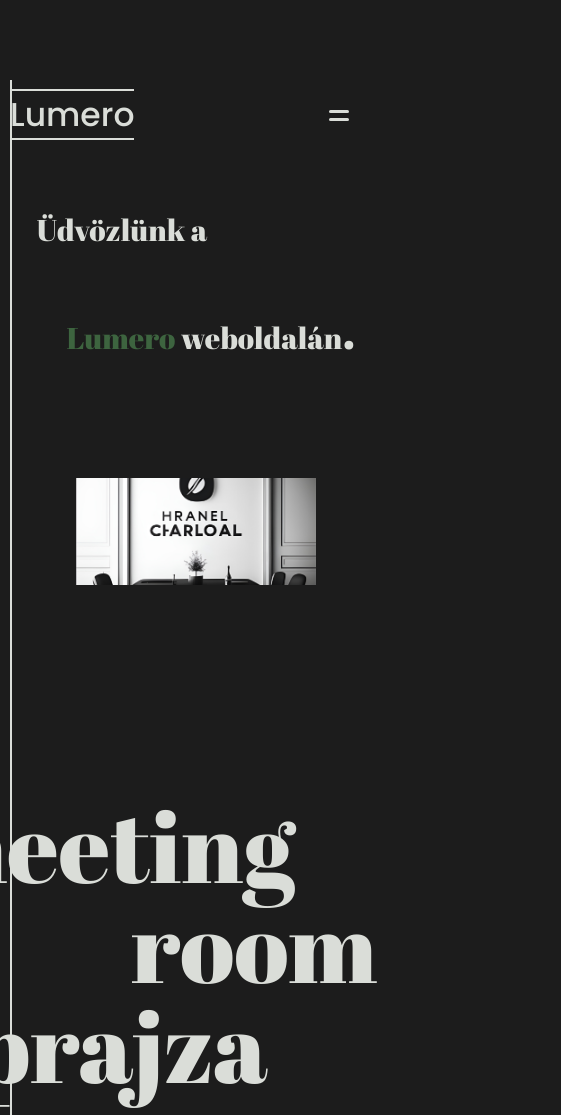
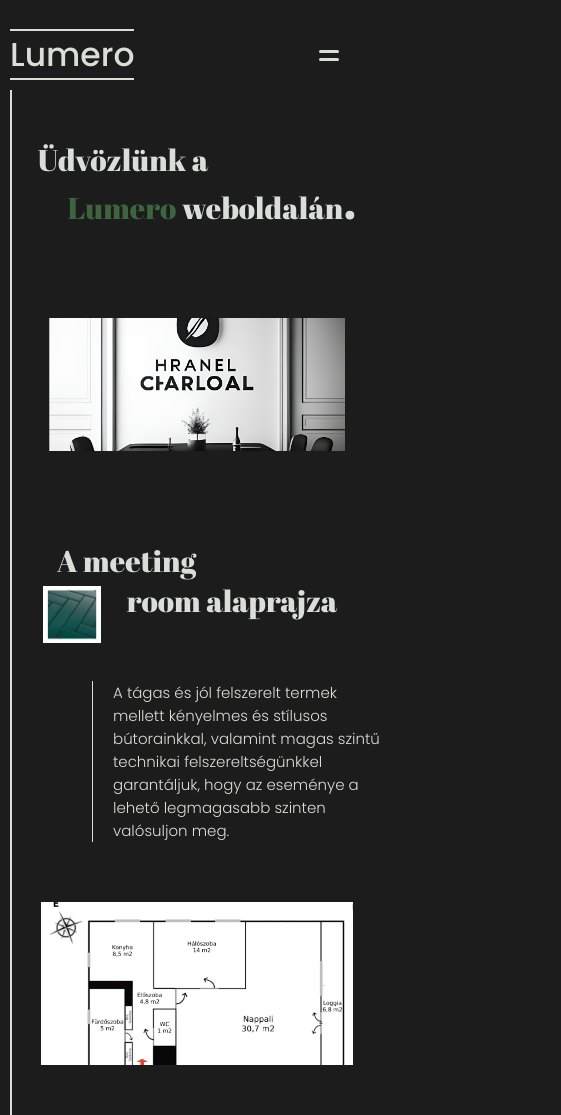
Before and after one commit to AkosVendler/Lumero, a plain HTML site: page index.html in a window 390 px wide. Shown: the top 1115 px of the page, 561 px wide, since content can reach past the window. Drawn offline with Linux system fonts and the light colour scheme.

Commit message:
Add files via upload

```diff
--- a/app.js
+++ b/app.js
@@ -1,7 +1,14 @@
-const menuHamburger = document.querySelector("#btn")
-const navLinks = document.querySelector(".nav-links")
-
+const menuHamburger = document.querySelector("#btn");
+const navLinks = document.querySelector(".nav-links");
+const body = document.querySelector("body");
+const list = document.querySelector(".nav-links a");
 
 menuHamburger.addEventListener('click',() => {
-    navLinks.classList.toggle('mobile-menu')
-})
+    navLinks.classList.toggle('mobile-menu');
+    body.style.overflowY = "hidden";
+});
+
+list.addEventListener('click', () => {
+    body.style.overflowY = "scroll";
+    navLinks.classList.remove('mobile-menu');
+} )
--- a/style.css
+++ b/style.css
@@ -121,7 +121,6 @@ body {
     content: "";
     width: 100%;
     height: 100%;
-    box-sizing: border-box;
     border-left: var(--fg) 2px solid;
 }
 
@@ -177,6 +176,57 @@ body {
     margin-bottom: 130px;
 }
 
+@media only screen and (max-width: 1400px) {
+    .landing h1 {
+        color: var(--fg);
+        font-family: Abril Fatface;
+        font-weight: 400;
+        font-size: 50px;
+        margin: 0;
+        line-height: 40px;
+    }
+
+    .landing span:nth-child(1) {
+        padding-left: 150px;
+    }
+
+    .landing .dot {
+        font-size: 100px;
+    }
+
+    .section-one h1{
+        color: var(--fg);
+        font-family: Abril Fatface;
+        font-weight: 400;
+        font-size: 70px;
+        margin: 0;
+        line-height: 70px;
+    }
+
+    .section-one span {
+        padding-left: 150px;
+    }
+
+    .section-one-descipt {
+        width: 500px;
+        height: fit-content;
+        border-left: var(--fg) 1px solid;
+        content: "";
+        margin-top: 100px;
+        margin-left: 170px;
+        box-sizing: border-box;
+    }
+
+    .section-one-descipt p {
+        font-family: Poppins;
+        font-weight: 300;
+        font-size: 20px;
+        color: var(--fg);
+        margin: 0;
+        padding-left: 20px;
+    }
+}
+
 @media only screen and (max-width: 600px) {
 
     body {
@@ -187,7 +237,6 @@ body {
 
     .navbar {
         width: 100%;
-        position: absolute;
     }
 
     .hamburger {
@@ -203,7 +252,7 @@ body {
     }
 
     .nav-links.mobile-menu {
-        top: 0;
+        top: 15px;
         left: 0;
        position: absolute;
        width: 100%;
@@ -211,12 +260,13 @@ body {
        display: flex;
        align-items: center;
        justify-content: center;
-       backdrop-filter: blur(8px);
+       backdrop-filter: blur(100px);
        margin-left: -100%;
        flex-direction: column;
        margin-top: 70px;
        padding: 0;
        gap: 30px;
+       z-index: 100;
     }
     .nav-links.mobile-menu {
         margin-left: 0;
@@ -234,7 +284,8 @@ body {
     }
 
     .landing {
-        padding-top: 100px;
+        padding-top: 50px;
+        margin-top: 0;
     }
 
     .landing h1{
@@ -248,4 +299,56 @@ body {
     .landing .dot {
         font-size: 50px;
     }
+
+    .landing-img {
+        width: 80%;
+        padding-bottom: 50px;
+    }
+
+    .section-one {
+        margin-top: 40px;
+    }
+
+    .section-one h1{
+        color: var(--fg);
+        font-family: Abril Fatface;
+        font-weight: 400;
+        font-size: 30px;
+        margin: 0;
+        line-height: 40px;
+    }
+
+    .section-one span {
+        padding-left: 70px;
+    }
+
+    .small-img {
+        position: absolute;
+        margin-left: -250px;
+        margin-top: 45px;
+        width: 15%;
+    }
+
+    .section-one-descipt {
+        width: 300px;
+        height: fit-content;
+        border-left: var(--fg) 1px solid;
+        content: "";
+        margin-top: 60px;
+        margin-left: 90px;
+        box-sizing: border-box;
+    }
+
+    .section-one-descipt p {
+        font-family: Poppins;
+        font-weight: 300;
+        font-size: 15px;
+        color: var(--fg);
+        margin: 0;
+        padding-left: 20px;
+    }
+
+    .section-one-img {
+        width: 80%;
+    }
 }
```
